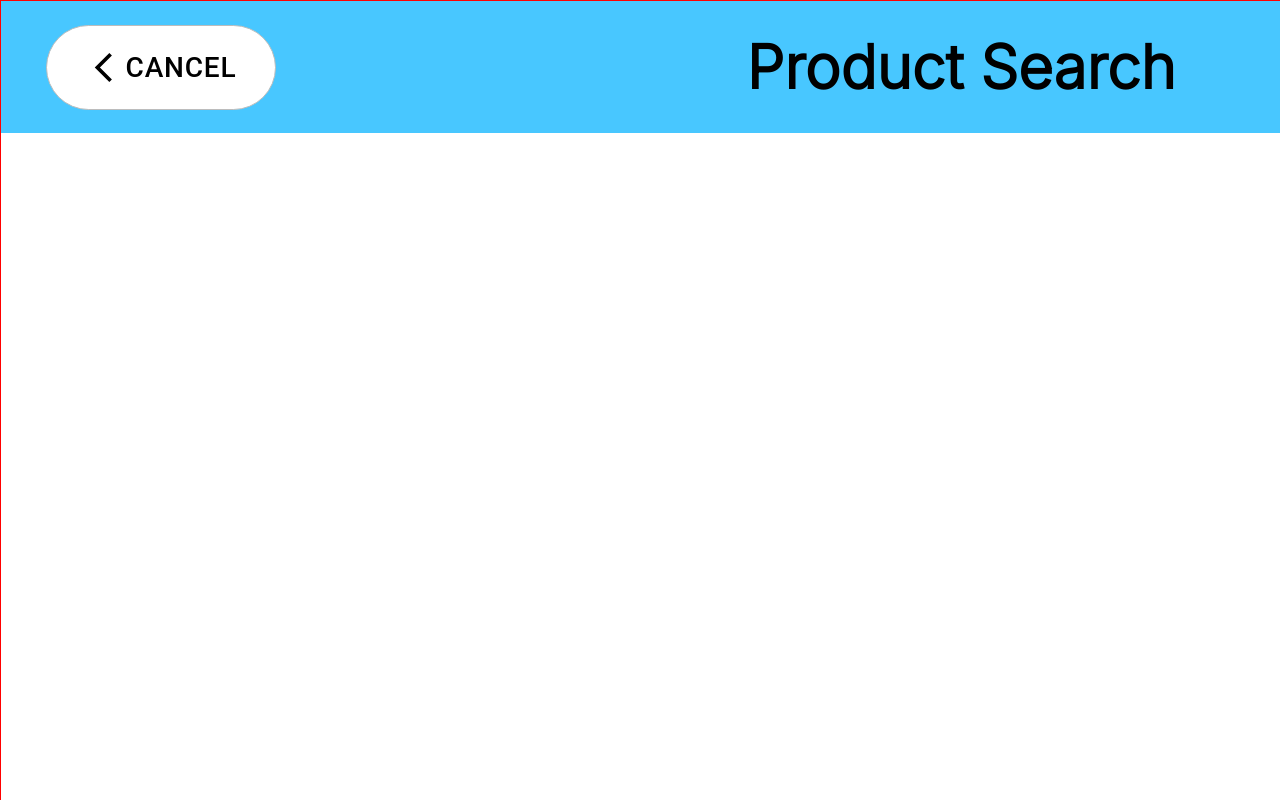
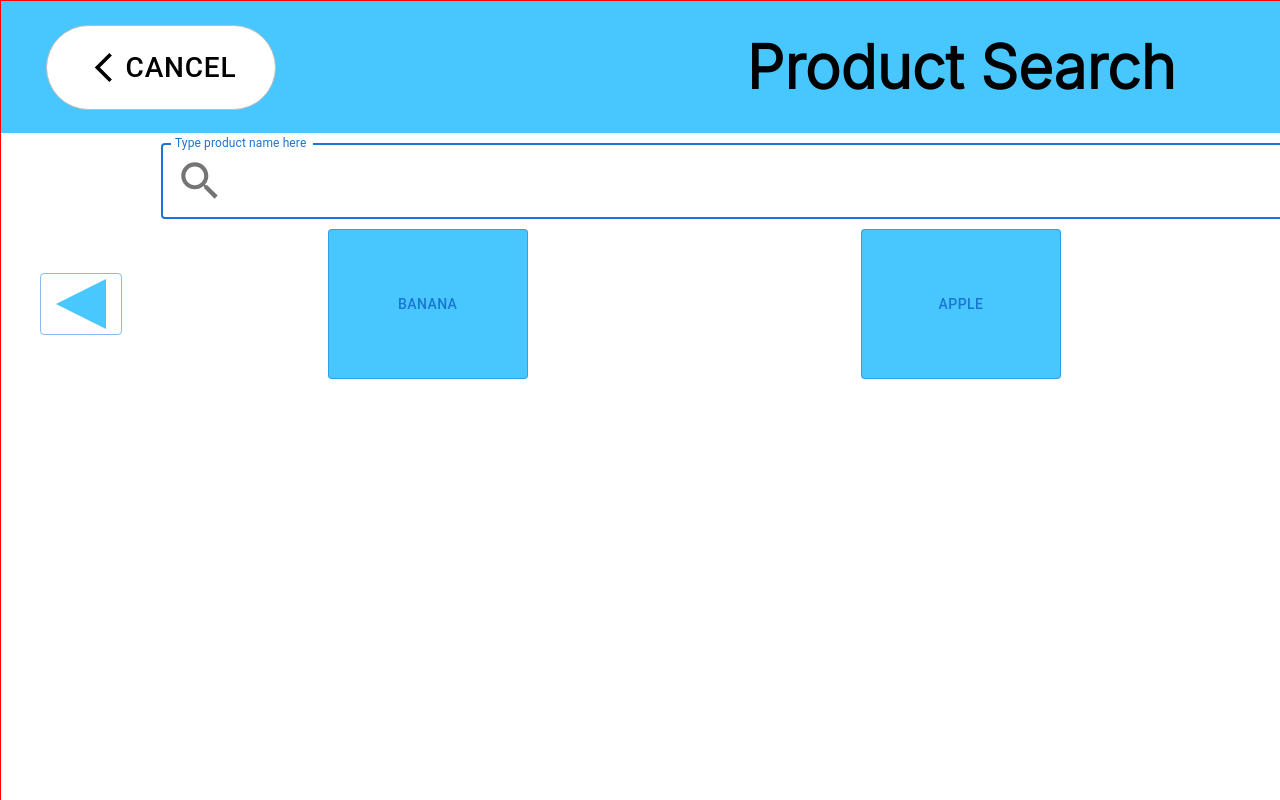
Before and after one commit to GiraffeKOOOO/GazeSelfCheckout, a React (Create React App) app: page /search_item in a window 1280 px wide. Shown: the top 800 px of the page. Built offline with nearby package versions, Linux system fonts and the light colour scheme.

Commit message:
working on the search product page
- removed an un-necessary button in pay screen
- added a search bar row grid and a search text field
- working on the product row with 2 back and forward buttons
- added a backward and forward button
- working on the item buttons

```diff
--- /dev/null
+++ b/src/components/PageBackwardButton.js
@@ -0,0 +1,20 @@
+import React from 'react';
+import Button from '@mui/material/Button';
+
+import '../css/PageBackwardButton.css';
+
+function PageBackwardButton() {
+    return (
+        <>
+            <Button
+                variant="outlined"
+                id='page-backward-button'
+                onClick={ () => console.log('hello') }
+            >
+                <div id='backward-triangle-div'/>
+            </Button>
+        </>
+    );
+  }
+
+  export default PageBackwardButton;
--- /dev/null
+++ b/src/components/PageForwardButton.js
@@ -0,0 +1,20 @@
+import React from 'react';
+import Button from '@mui/material/Button';
+
+import '../css/PageForwardButton.css';
+
+function PageForwardButton() {
+    return (
+        <>
+            <Button
+                variant="outlined"
+                id='page-forward-button'
+                onClick={ () => console.log('hello') }
+            >
+                <div id='forward-triangle-div'/>
+            </Button>
+        </>
+    );
+  }
+
+  export default PageForwardButton;
--- /dev/null
+++ b/src/components/SearchProductItem.js
@@ -0,0 +1,20 @@
+import React from 'react';
+import Button from '@mui/material/Button';
+
+import '../css/SearchProductItem.css';
+
+function SearchProductItem(props) {
+    return (
+        <Button
+            variant="outlined"
+            id='search-product-item'
+            onClick={
+                () => {
+                    console.log(props.productName)
+                }
+            }
+        >{props.productName}</Button>
+    );
+  }
+
+  export default SearchProductItem;
--- /dev/null
+++ b/src/css/PageBackwardButton.css
@@ -0,0 +1,7 @@
+#backward-triangle-div {
+    width: 0;
+    height: 0;
+    border-style: solid;
+    border-width: 25px 50px 25px 0;
+    border-color: transparent #48c8ff transparent transparent;
+}
--- /dev/null
+++ b/src/css/PageForwardButton.css
@@ -0,0 +1,7 @@
+#forward-triangle-div {
+    width: 0;
+    height: 0;
+    border-style: solid;
+    border-width: 25px 0 25px 50px;
+    border-color: transparent transparent transparent #48c8ff;
+}
--- /dev/null
+++ b/src/css/SearchProductItem.css
@@ -0,0 +1,5 @@
+#search-product-item {
+    width: 200px;
+    height: 150px;
+    background-color: #48C7FF;;
+}
--- a/src/css/SearchScreen.css
+++ b/src/css/SearchScreen.css
@@ -6,6 +6,28 @@
     text-align: center;
 }
 
-#title-text {
+/*----------------------*/
 
+#search-bar-row {
+    width: 100%;
+    margin-top: 10px;
 }
+
+#product-search-bar {
+    font-size: 30px;
+}
+
+/*----------------------*/
+
+#product-result-row {
+    width: 100%;
+    margin-top: 10px;
+    text-align: center;
+}
+
+/*----------------------*/
+
+#keyboard-row-1 {
+    width: 100%;
+    margin-top: 10px;
+}
--- a/src/screens/PayScreen.js
+++ b/src/screens/PayScreen.js
@@ -4,9 +4,7 @@ import HelpButton from '../components/HelpButton';
 import PaymentMethodButton from '../components/PaymentMethodButton';
 import BackBasketButton from '../components/BackBasketButton';
 
-
 import '../css/PayScreen.css';
-import { Button } from '@mui/material';
 
 function PayScreen() {
   return (
--- a/src/screens/SearchScreen.js
+++ b/src/screens/SearchScreen.js
@@ -2,6 +2,12 @@ import React from 'react';
 import Grid from '@mui/material/Grid';
 import HelpButton from '../components/HelpButton';
 import SearchBackButton from '../components/SearchBackButton';
+import TextField from '@mui/material/TextField';
+import InputAdornment from '@mui/material/InputAdornment';
+import SearchIcon from '@mui/icons-material/Search';
+import PageForwardButton from '../components/PageForwardButton';
+import PageBackwardButton from '../components/PageBackwardButton';
+import SearchProductItem from '../components/SearchProductItem';
 
 import '../css/SearchScreen.css';
 
@@ -36,6 +42,75 @@ function SearchScreen() {
                     </Grid>
                 </Grid>
 
+                <Grid item id='search-bar-row'>
+                    <Grid
+                        container
+                        direction="row"
+                        justifyContent="center"
+                        alignItems="center"
+
+                    >
+                        <Grid item xs={1}/>
+                        <Grid item xs={10}>
+                            <TextField
+                                id="product-search-bar"
+                                label="Type product name here"
+                                variant="outlined"
+                                autoFocus
+                                fullWidth
+                                InputProps={{
+                                    startAdornment: (
+                                            <InputAdornment position="start">
+                                                <SearchIcon sx={{ width: 50, height: 50}}/>
+                                            </InputAdornment>
+                                        ),
+                                    }}
+                                autoComplete="off"
+                            />
+                        </Grid>
+                        <Grid item xs={1}/>
+                    </Grid>
+                </Grid>
+
+                <Grid item id='product-result-row'>
+                    <Grid
+                        container
+                        direction="row"
+                        justifyContent="center"
+                        alignItems="center"
+                    >
+                        <Grid item xs={1}>
+                            <PageBackwardButton/>
+                        </Grid>
+                        <Grid item xs={10}>
+                            <Grid
+                                container
+                                direction="row"
+                                justifyContent="space-around"
+                                alignItems="center"
+                            >
+                                <SearchProductItem productName="Banana" />
+                                <SearchProductItem productName="Apple" />
+                                <SearchProductItem productName="Watermelon" />
+                            </Grid>
+                        </Grid>
+                        <Grid item xs={1}>
+                            <PageForwardButton/>
+                        </Grid>
+                    </Grid>
+                </Grid>
+
+                <Grid item id='keyboard-row-1'>
+                    <Grid
+                        container
+                        direction="row"
+                        justifyContent="center"
+                        alignItems="center"
+                    >
+
+                    </Grid>
+                </Grid>
+
             </Grid>
         </>
     );
```
Also changed, not shown: 1 other file (tests, documents, lock files or other folders).
